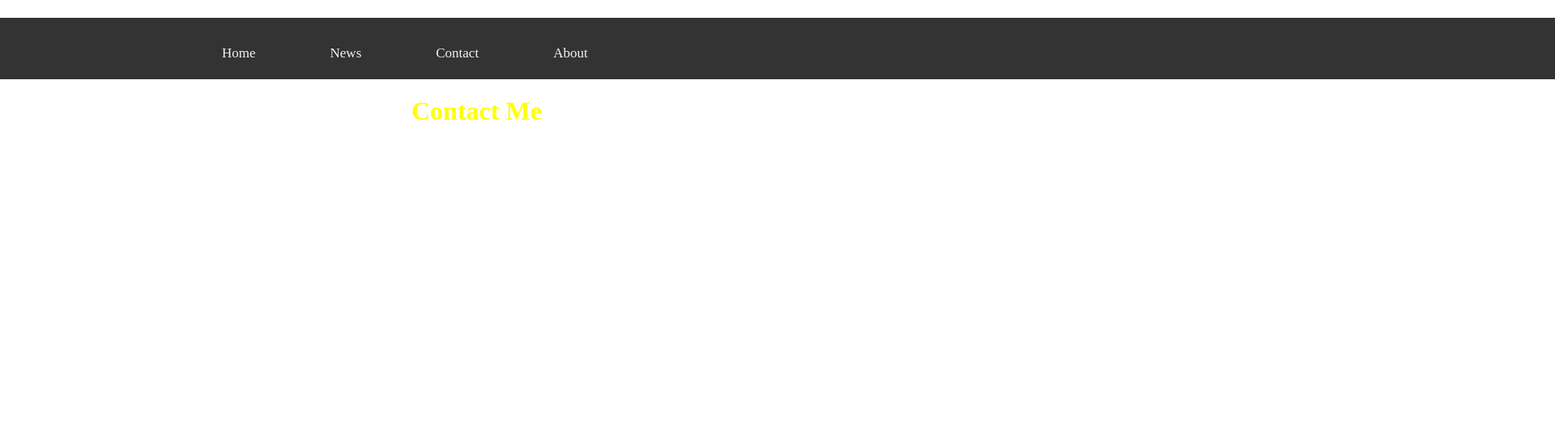
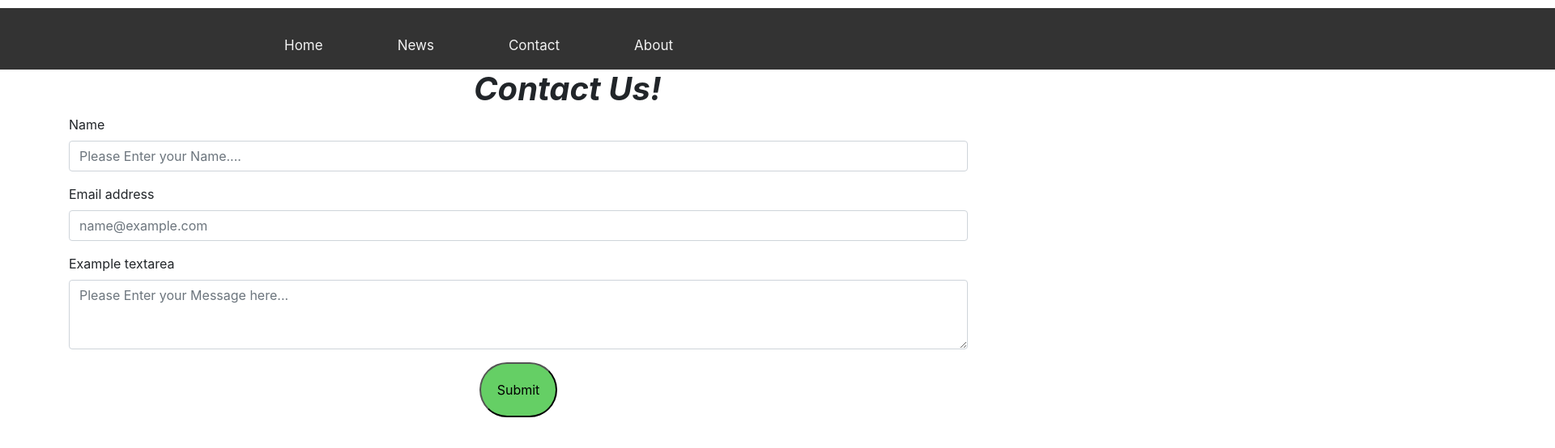
Before and after one commit to GaganBehrh/Ecommerce-Website, a plain HTML site: page contact.html in a window 1280 px wide. Shown: the top 554 px of the page at 81% size, 1920 px wide, since content can reach past the window. Drawn offline with nearby package versions, Linux system fonts and the light colour scheme.

Commit message:
contact me page added

```diff
--- a/contact.html
+++ b/contact.html
@@ -6,8 +6,15 @@
     <meta name="viewport" content="width=device-width, initial-scale=1.0" />
     <title>Document</title>
     <link rel="stylesheet" href="src/style.css" type="text/css" />
+    <link
+      rel="stylesheet"
+      href="https://cdn.jsdelivr.net/npm/bootstrap@4.0.0/dist/css/bootstrap.min.css"
+      integrity="sha384-Gn5384xqQ1aoWXA+058RXPxPg6fy4IWvTNh0E263XmFcJlSAwiGgFAW/dAiS6JXm"
+      crossorigin="anonymous"
+    />
   </head>
   <body>
+    <div class="container">
       <img class="pizzalogo" src="images/pizza_logo.jpg" alt="pizzalog" />
       <div class="menubar">
         <div class="topnav">
@@ -17,6 +24,41 @@
           <a class="menuelement" id="about" href="#about">About</a>
         </div>
       </div>
-    <h1>Contact Me</h1>
+      <h1>
+        <em><b>Contact Us!</b></em>
+      </h1>
+      <form>
+        <div class="form-group">
+          <label for="exampleFormControlInput1">Name</label>
+          <input
+            type="email"
+            class="form-control"
+            id="exampleFormControlInput1"
+            placeholder="Please Enter your Name...."
+          />
+        </div>
+        <div class="form-group">
+          <label for="exampleFormControlInput1">Email address</label>
+          <input
+            type="email"
+            class="form-control"
+            id="exampleFormControlInput1"
+            placeholder="name@example.com"
+          />
+        </div>
+
+        <div class="form-group">
+          <label for="exampleFormControlTextarea1">Example textarea</label>
+          <textarea
+            class="form-control"
+            id="exampleFormControlTextarea1"
+            rows="3"
+            placeholder="Please Enter your Message here..."
+          ></textarea>
+        </div>
+      </form>
+      <button id="submitbutton">Submit</button>
+    </div>
+    <script src="src/script.js"></script>
   </body>
 </html>
--- a/src/style.css
+++ b/src/style.css
@@ -50,3 +50,11 @@ h1 {
 .menuelement {
   margin-top: 20px;
 }
+#submitbutton {
+  padding: 20px;
+  background-color: rgb(101, 207, 101);
+  border-radius: 120px;
+  display: block;
+  margin: auto;
+  border-radius: 50px solid rgb(145, 221, 145);
+}
```
Lines whose indentation alone changed are shown as unchanged.
